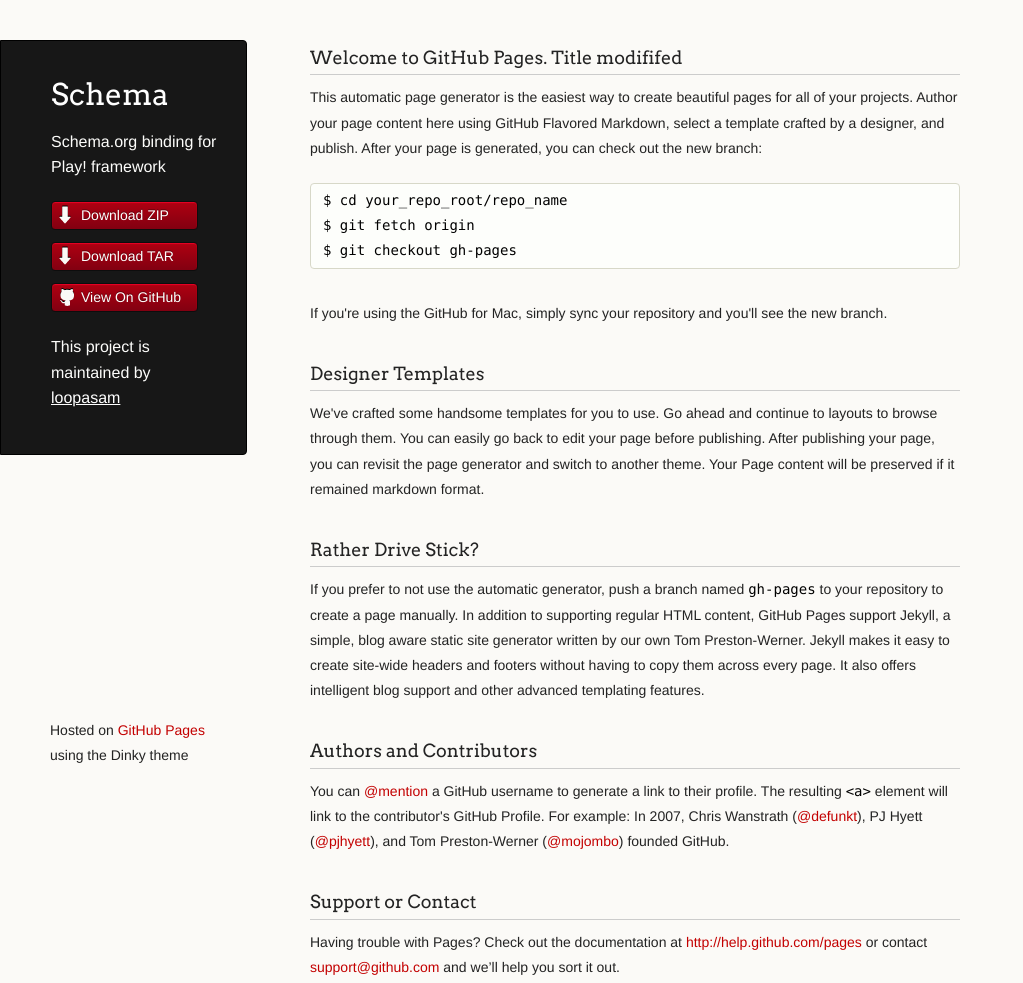
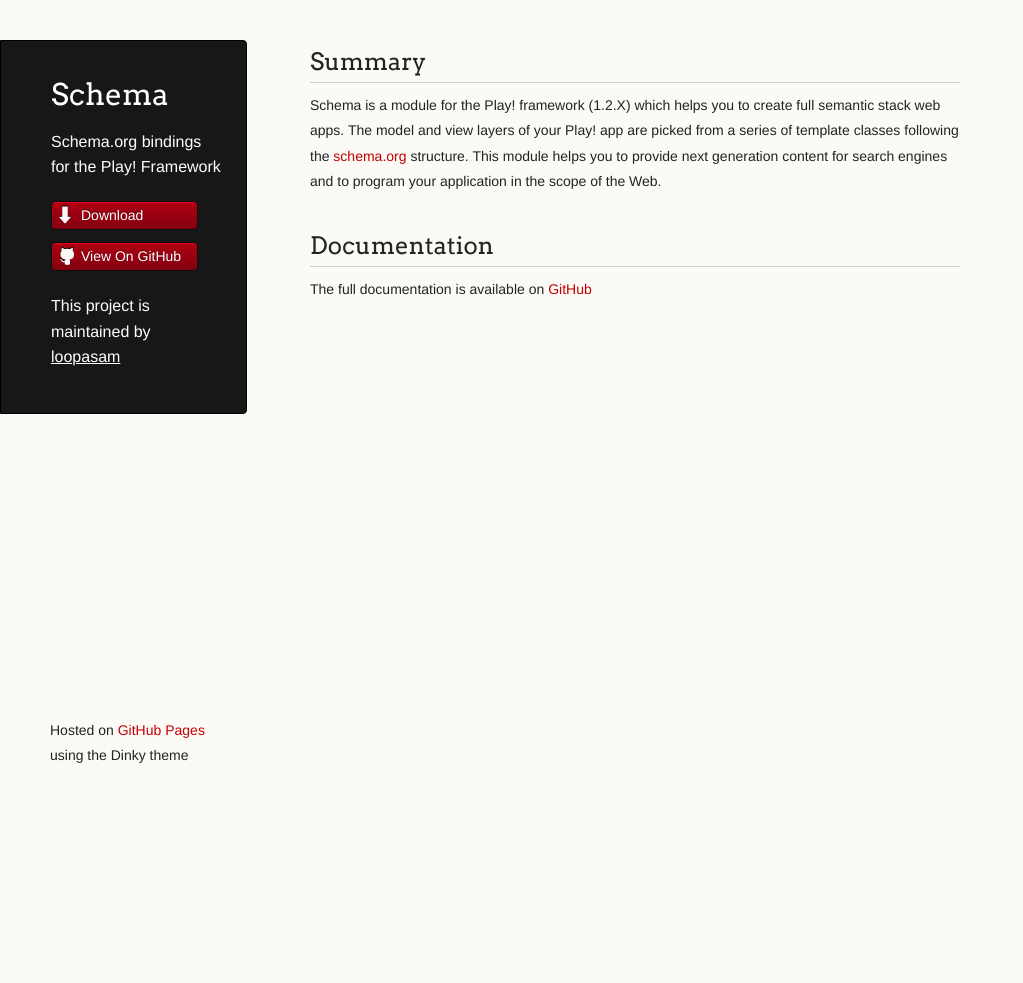
Before and after one commit to loopasam/schema, a plain HTML site: page index.html in a window 1280 px wide. Shown: the whole page, without its empty margins (0-1023 px from the left). After the commit the page ends 800 px from the top, so only its background shows below. Drawn offline with Linux system fonts and the light colour scheme.

Commit message:
page cleaned

```diff
--- a/index.html
+++ b/index.html
@@ -3,7 +3,7 @@
   <head>
     <meta charset="utf-8">
     <meta http-equiv="X-UA-Compatible" content="chrome=1">
-    <title>Schema by loopasam</title>
+    <title>schema</title>
 
     <link rel="stylesheet" href="stylesheets/styles.css">
     <link rel="stylesheet" href="stylesheets/pygment_trac.css">
@@ -17,11 +17,10 @@
     <div class="wrapper">
       <header>
         <h1 class="header">Schema</h1>
-        <p class="header">Schema.org binding for Play! framework</p>
+        <p class="header">Schema.org bindings for the Play! Framework</p>
 
         <ul>
-          <li class="download"><a class="buttons" href="https://github.com/loopasam/schema/zipball/master">Download ZIP</a></li>
-          <li class="download"><a class="buttons" href="https://github.com/loopasam/schema/tarball/master">Download TAR</a></li>
+          <li class="download"><a class="buttons" href="https://github.com/loopasam/schema/raw/master/dist/schema-1.0.zip">Download</a></li>
           <li><a class="buttons github" href="https://github.com/loopasam/schema">View On GitHub</a></li>
         </ul>
 
@@ -30,32 +29,15 @@
 
       </header>
       <section>
-        <h3>Welcome to GitHub Pages. Title modififed</h3>
+        <h2>Summary</h2>
+        <p>Schema is a module for the Play! framework (1.2.X) which helps you to create
+         <i>full semantic stack web apps</i>. The model and view layers of your Play! app are picked from a series of template
+          classes following the <a href="http://schema.org">schema.org</a> structure. This module helps you to provide next generation content for search engines
+           and to program your application in the scope of the Web.</p>
 
-<p>This automatic page generator is the easiest way to create beautiful pages for all of your projects. Author your page content here using GitHub Flavored Markdown, select a template crafted by a designer, and publish. After your page is generated, you can check out the new branch:</p>
+        <h2>Documentation</h2>
+        <p>The full documentation is available on <a href="https://github.com/loopasam/schema/wiki">GitHub</a></p>
 
-<pre><code>$ cd your_repo_root/repo_name
-$ git fetch origin
-$ git checkout gh-pages
-</code></pre>
-
-<p>If you're using the GitHub for Mac, simply sync your repository and you'll see the new branch.</p>
-
-<h3>Designer Templates</h3>
-
-<p>We've crafted some handsome templates for you to use. Go ahead and continue to layouts to browse through them. You can easily go back to edit your page before publishing. After publishing your page, you can revisit the page generator and switch to another theme. Your Page content will be preserved if it remained markdown format.</p>
-
-<h3>Rather Drive Stick?</h3>
-
-<p>If you prefer to not use the automatic generator, push a branch named <code>gh-pages</code> to your repository to create a page manually. In addition to supporting regular HTML content, GitHub Pages support Jekyll, a simple, blog aware static site generator written by our own Tom Preston-Werner. Jekyll makes it easy to create site-wide headers and footers without having to copy them across every page. It also offers intelligent blog support and other advanced templating features.</p>
-
-<h3>Authors and Contributors</h3>
-
-<p>You can <a href="https://github.com/blog/821" class="user-mention">@mention</a> a GitHub username to generate a link to their profile. The resulting <code>&lt;a&gt;</code> element will link to the contributor's GitHub Profile. For example: In 2007, Chris Wanstrath (<a href="https://github.com/defunkt" class="user-mention">@defunkt</a>), PJ Hyett (<a href="https://github.com/pjhyett" class="user-mention">@pjhyett</a>), and Tom Preston-Werner (<a href="https://github.com/mojombo" class="user-mention">@mojombo</a>) founded GitHub.</p>
-
-<h3>Support or Contact</h3>
-
-<p>Having trouble with Pages? Check out the documentation at <a href="http://help.github.com/pages">http://help.github.com/pages</a> or contact <a href="mailto:support@github.com">support@github.com</a> and we’ll help you sort it out.</p>
       </section>
       <footer>
         <p><small>Hosted on <a href="https://pages.github.com">GitHub Pages</a> using the Dinky theme</small></p>
```
